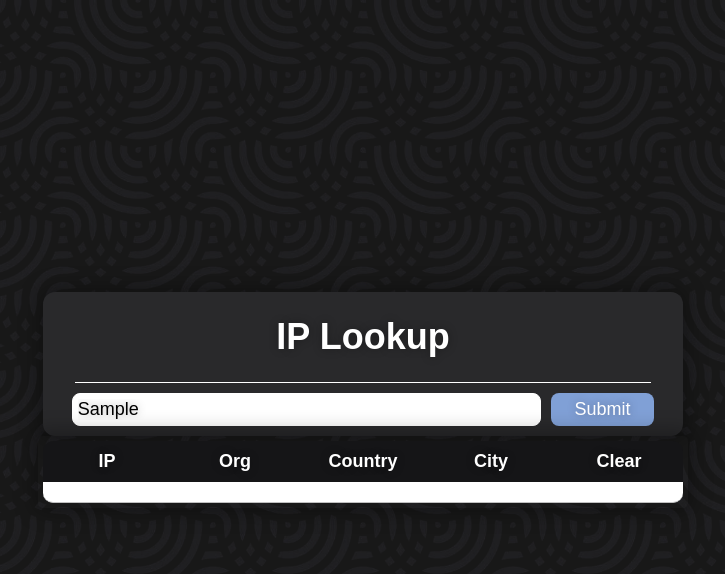
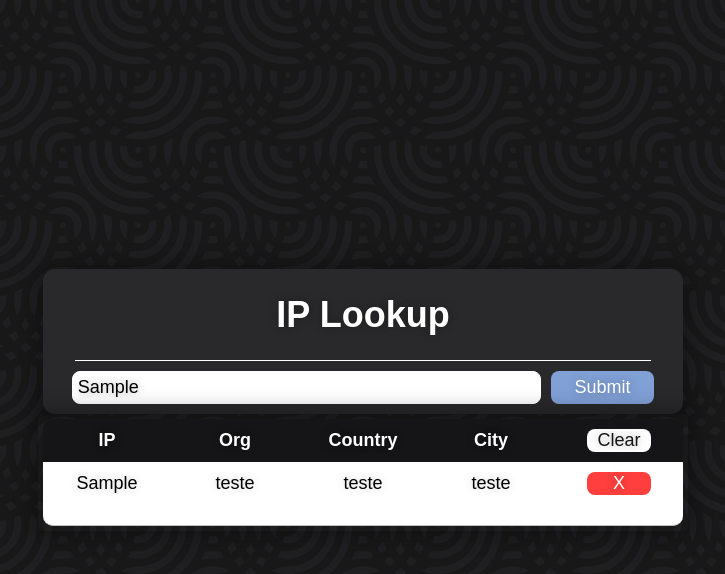
Before and after one commit to icaruuuuuu/iptable, a plain HTML site: page index.html in a window 1280 px wide. Both pictures are taken after typing "Sample" into the empty fields and a click on the button "Submit". Shown: the whole page, without its empty margins (277-1002 px from the left). Drawn offline with Linux system fonts and the light colour scheme; a web font is replaced by a local one.

Commit message:
botão de add funcional e estilos terminados

```diff
--- a/css/objects.css
+++ b/css/objects.css
@@ -27,8 +27,9 @@
 }
 
 .table-r {
-	border-bottom: 1px solid silver;
 	background-color: white;
+	color: black;
+	text-shadow: 0px 0px;
 }
 
 .table-t {
@@ -70,9 +71,34 @@
 }
 
 .btn-clear {
+	transition: all 0.2s ease-in;
+	color: rgb(21, 21, 23);
+	background-color: white;
+	border: 0px solid white;
+	border-radius: 8px;
+	width: 50%;
+}
 
+.btn-clear:hover {
+	transition: all 0.2s ease-in;
+	background-color: gray;
+	color: white;
+	cursor: pointer;
 }
 
 .btn-remove {
+	transition: all 0.2s ease-in;
+	color: white;
+	background-color: rgb(255, 63, 61);
+	border: 0px solid white;
+	border-radius: 8px;
+	width: 50%;
+}
 
+
+.btn-remove:hover {
+	transition: all 0.2s ease-in;
+	background-color: silver;
+	color: rgb(255, 63, 61);
+	cursor: pointer;
 }
--- a/css/text-config.css
+++ b/css/text-config.css
@@ -10,5 +10,7 @@
 	font-size: 36px;
 }
 
-.text {
+.invert {
+	color: black;
+	text-shadow: 0px 0px 10px rgba(0,0,0,0.2);
 }
--- a/index.html
+++ b/index.html
@@ -15,7 +15,7 @@
 		<h1 class="header">IP Lookup</h1>
 		<div class="line"></div>
 		<div class="row" style="width: 91%;">
-			<input type="text" placeholder="Write IP Address here..." class="column-5 input">
+			<input type="text" placeholder="Write IP Address here..." class="column-5 input" id="search">
 			<input type="button" value="Submit" class="column-1 btn-submit">
 		</div>
 		</div>
@@ -27,9 +27,10 @@
 		<div class="column-1">Org</div>
 		<div class="column-1">Country</div>
 		<div class="column-1">City</div>
-		<div class="column-1">Clear</div>
+		<div class="column-1"><input type="button" class="btn-clear" value="Clear"/></div>
 	</div>
 
 	<div class="table-t row"></div>
+	<script type="module" src="js/main.js"></script>
 </body>
 </html>
--- /dev/null
+++ b/js/main.js
@@ -0,0 +1,14 @@
+import Table from './table.js'
+const table = new Table();
+
+
+function addIp() {
+	const input = document.getElementById('search');
+	const target = document.getElementById('iptable');
+	table.add(input.value);
+	target.innerHTML = table.html();
+}
+
+document.addEventListener('DOMContentLoaded', function() {
+    document.querySelector('.btn-submit').addEventListener('click', addIp);
+});
--- /dev/null
+++ b/js/table.js
@@ -0,0 +1,48 @@
+class Table {
+	constructor() {
+		this.items = [];
+	}
+
+	add(value) {
+		this.items.push({
+			ip: value,
+			org: "teste",
+			country: "teste",
+			city: "teste"
+		});
+	}
+
+	remove(index) {
+		this.items.splice(index,1);
+	}
+
+	clear() {
+		this.items.splice(0,this.items.length);
+	}
+
+	html() {
+		let html = `<div class="table-h row">
+			<div class="column-1">IP</div>
+			<div class="column-1">Org</div>
+			<div class="column-1">Country</div>
+			<div class="column-1">City</div>
+			<div class="column-1">
+			<input type="button" class="btn-clear" value="Clear"/>
+			</div>
+		</div>\n`
+
+		for (let i = 0; i < this.items.length; i++) {
+			html += `<div class="table-r row invert">\n`
+			html += `<div class="column-1 invert">${this.items[i].ip}</div>`
+			html += `<div class="column-1 invert">${this.items[i].org}</div>`
+			html += `<div class="column-1 invert">${this.items[i].country}</div>`
+			html += `<div class="column-1 invert">${this.items[i].city}</div>`
+			html += `<div class="column-1"><button class="btn-remove" value="${i}">X</button></div>`
+			html += `</div>\n`
+		}
+		html += `<div class="table-t row"></div>`
+		return html;
+	}
+}
+
+export default Table;
```
